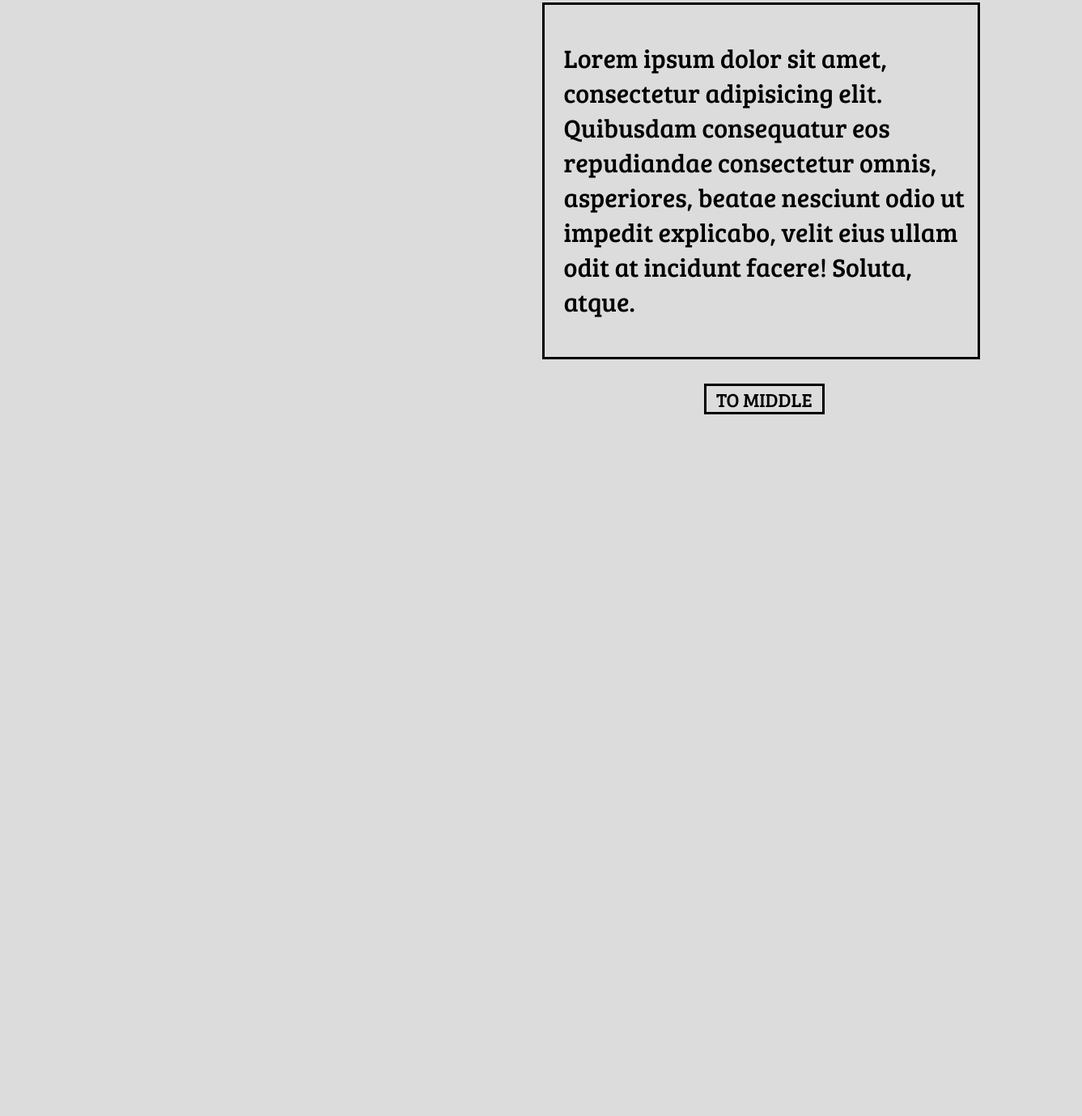
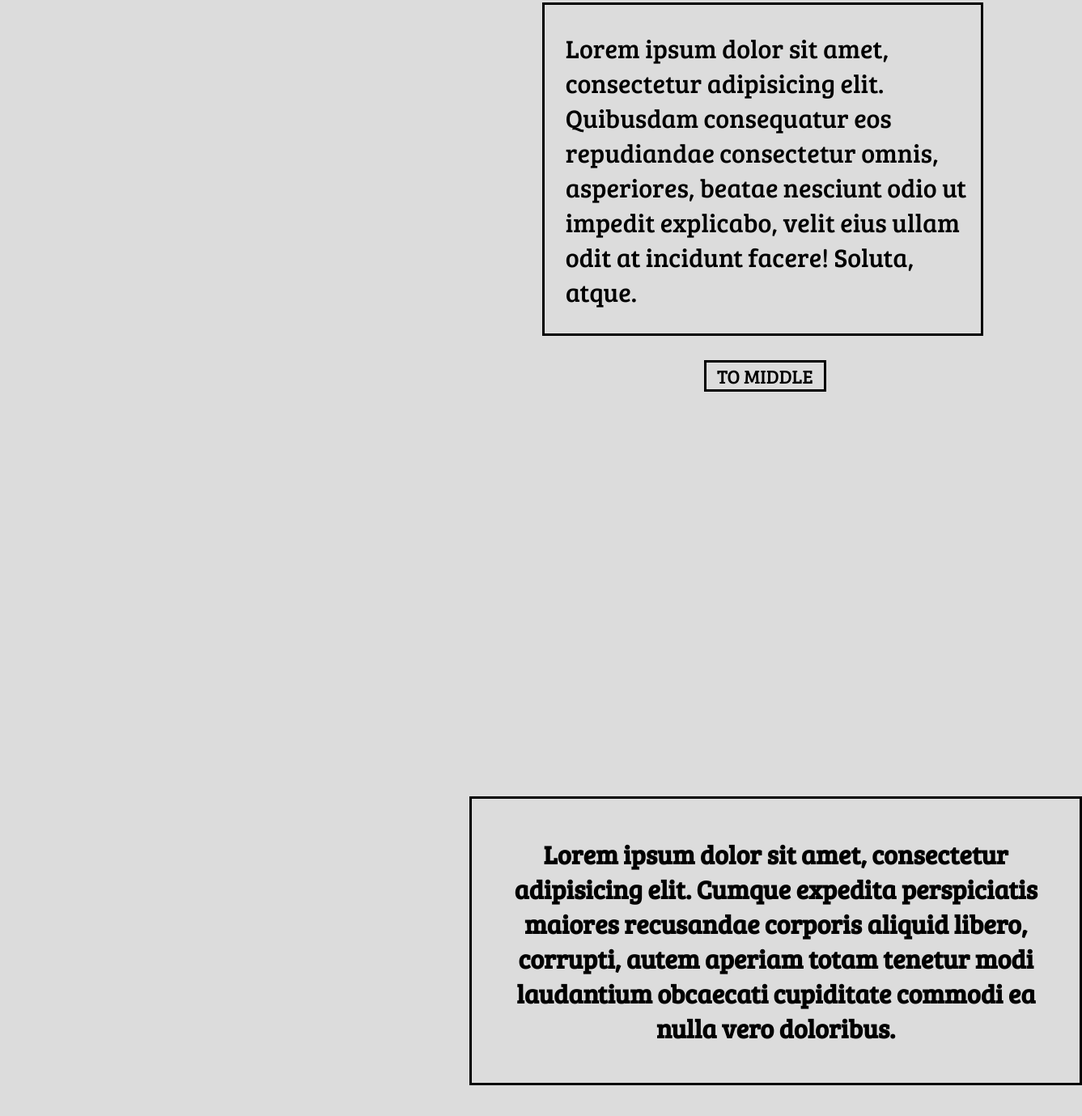
Before and after one commit to Rekgquiem/long-site, a plain HTML site: page index.html in a window 1280 px wide. Shown: the part 57-1436 px from the top of the page at 81% size, 1337 px wide, since content can reach past the window. Drawn offline with Linux system fonts and the light colour scheme.

Commit message:
Add more height for site, add functional for botton to middle, end of project (have no idea what to do next)

```diff
--- a/index.html
+++ b/index.html
@@ -14,7 +14,13 @@
 
 
 	<div class="button_under_top_info">
-		<a class="all_a button_under_top_info_of_a" href="#">TO MIDDLE</a>
+		<a class="all_a button_under_top_info_of_a" href="#middle_of_site">TO MIDDLE</a>
+	</div>
+
+
+
+	<div class="middle_div" id="middle_of_site">
+		<h1>Lorem ipsum dolor sit amet, consectetur adipisicing elit. Cumque expedita perspiciatis maiores recusandae corporis aliquid libero, corrupti, autem aperiam totam tenetur modi laudantium obcaecati cupiditate commodi ea nulla vero doloribus.</h1>
 	</div>
 </body>
 </html>
--- a/styles/style.css
+++ b/styles/style.css
@@ -15,12 +15,12 @@ body {
 
 
 .top_info {
-	height: 400px;
+	height: 380px;
 	width: 500px;
 	border: solid black;
 	margin-top: 60px;
 	margin-left: 670px;
-	padding: 1% 1% 2% 2%;
+	padding: 0 1% 2% 2%;
 }
 
 .top_info_of_p {
@@ -64,3 +64,17 @@ body {
 	font-size: 1.5em;
 	padding-bottom: 0;
 }
+
+
+
+
+
+.middle_div {
+	height: 300px;
+	width: 700px;
+	border: solid black;
+	margin-left: 580px;
+	margin-top: 500px;
+	text-align: center;
+	padding: 2% 2% 2% 2%;
+}
```
